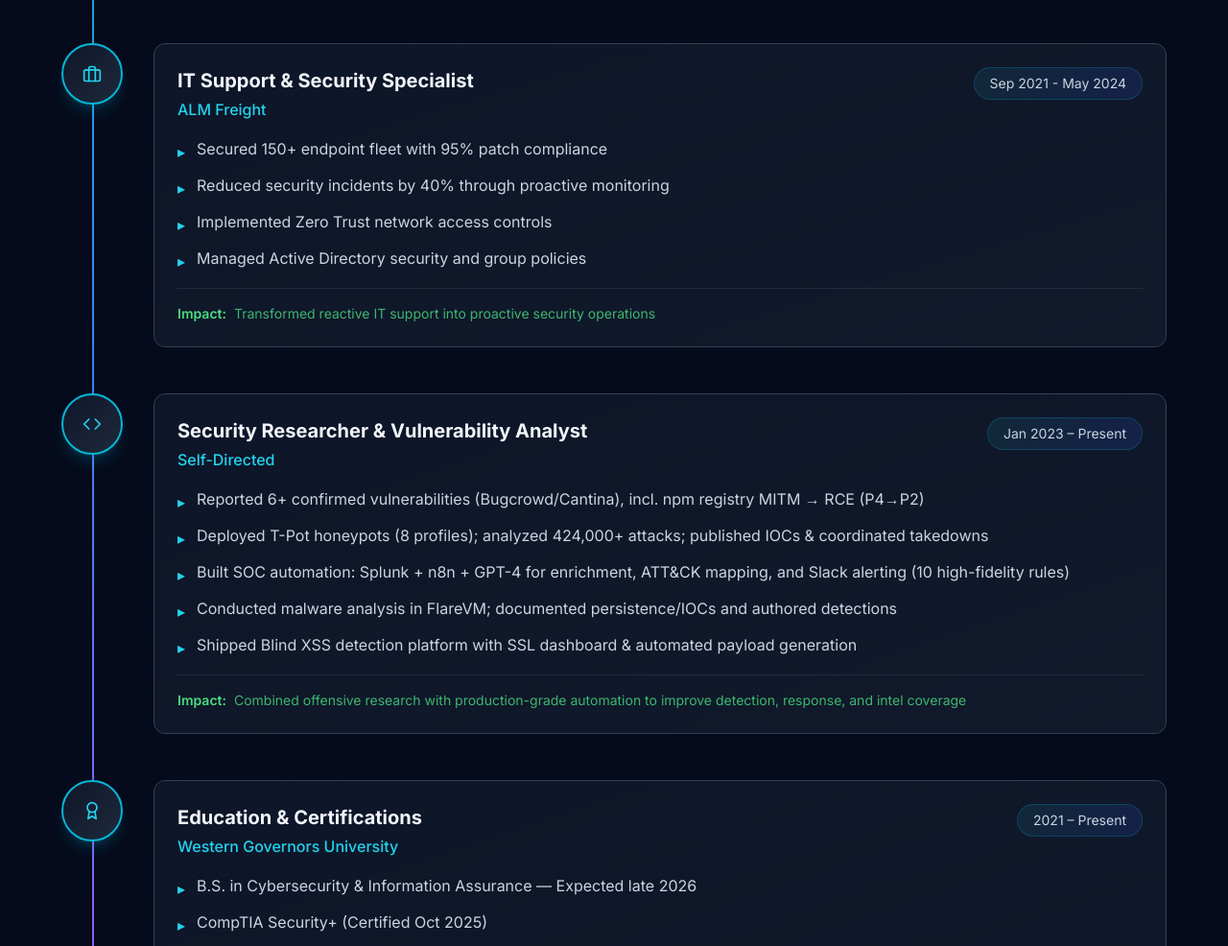
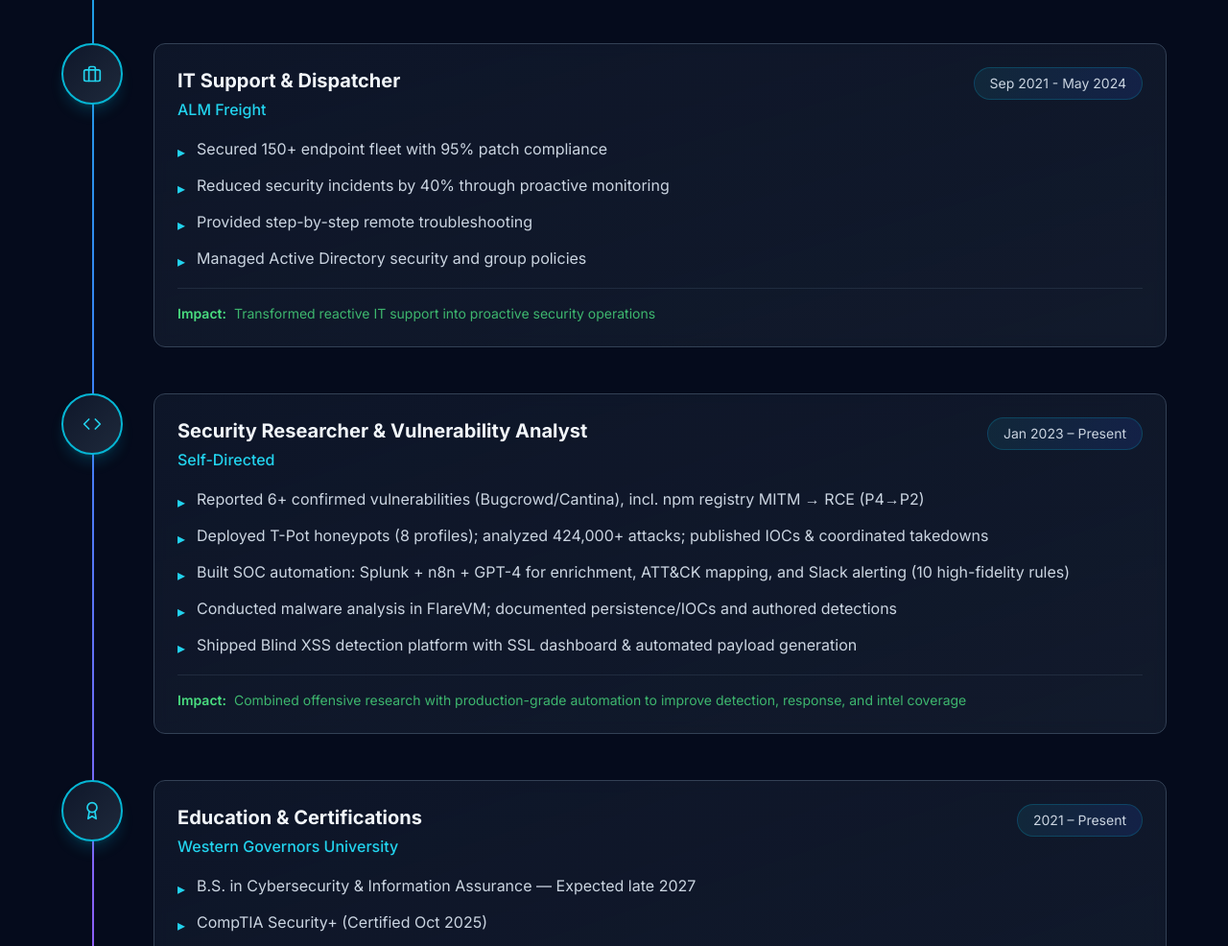
Before and after one commit to AntonioBeltranMiller/cybersec-portfolio, a Next.js app: page / in a window 1280 px wide. Shown: the part 7388-8374 px from the top of the page at 96% size. Built offline with nearby package versions, Linux system fonts and the light colour scheme.

Commit message:
Update Timeline.tsx

```diff
--- a/components/Timeline.tsx
+++ b/components/Timeline.tsx
@@ -20,14 +20,14 @@
       impact: 'Ready for L1/L2 SOC Analyst role with proven hands-on experience',
     },
     {
-      title: 'IT Support & Security Specialist',
+      title: 'IT Support & Dispatcher',
       company: 'ALM Freight',
       period: 'Sep 2021 - May 2024',
       icon: <Briefcase className="w-5 h-5" />,
       highlights: [
         'Secured 150+ endpoint fleet with 95% patch compliance',
         'Reduced security incidents by 40% through proactive monitoring',
-        'Implemented Zero Trust network access controls',
+        'Provided step-by-step remote troubleshooting',
         'Managed Active Directory security and group policies',
       ],
       impact: 'Transformed reactive IT support into proactive security operations',
@@ -53,7 +53,7 @@
       period: '2021 – Present',
       icon: <Award className="w-5 h-5" />,
       highlights: [
-        'B.S. in Cybersecurity & Information Assurance — Expected late 2026',
+        'B.S. in Cybersecurity & Information Assurance — Expected late 2027',
         'CompTIA Security+ (Certified Oct 2025)',
         'Fortinet Certified Associate + FortiGate 7.6 Operator',
         'Google Cybersecurity Professional; AWS Security Best Practices (4 certs)',
```
